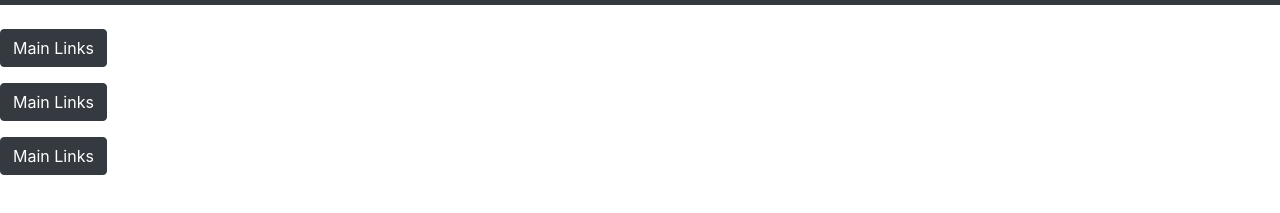
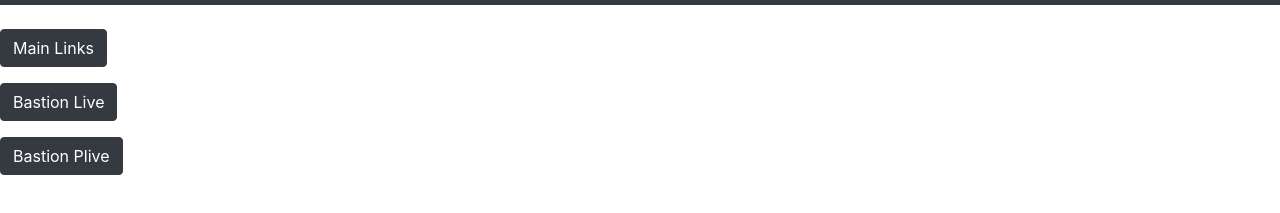
Before and after one commit to Sarankumar18/voispages, a plain HTML site: page index.html in a window 1280 px wide. Shown: the part 51-264 px from the top of the page. Drawn offline with nearby package versions, Linux system fonts and the light colour scheme.

Commit message:
Update index.html

```diff
--- a/index.html
+++ b/index.html
@@ -15,21 +15,23 @@
     <nav class="navbar sticky-top navbar-dark bg-dark " id="hello">
         <a class="navbar-brand" href="#">_VOIS Pages</a>
       </nav><br>
-      <p>
+      <div style="display:inline-block;">
+          <p>
         <a class="btn btn-dark collapsed" data-toggle="collapse" href="#collapseExample" aria-expanded="false" aria-controls="collapseExample">
           Main Links
         </a>
           </p>
     <p>
         <a class="btn btn-dark collapsed" data-toggle="collapse" href="#bastion" aria-expanded="false" aria-controls="collapseExample">
-          Main Links
+          Bastion Live
         </a>
     </p>
     <p>
           <a class="btn btn-dark collapsed" data-toggle="collapse" href="#bastion-plive" aria-expanded="false" aria-controls="collapseExample">
-          Main Links
+          Bastion Plive
         </a>
     </p>
+      </div>
 
       <div class="collapse" id="collapseExample" style="">
         <div class="card card-body">
```
